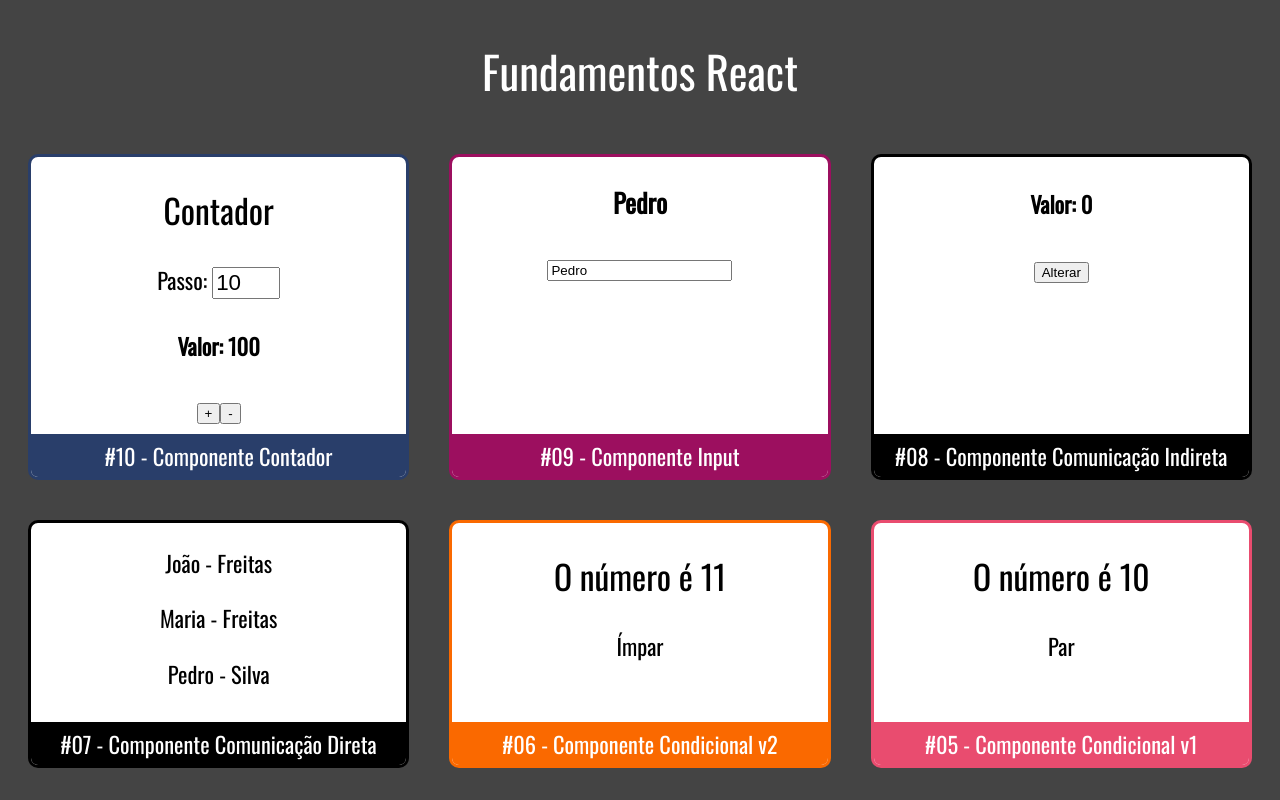
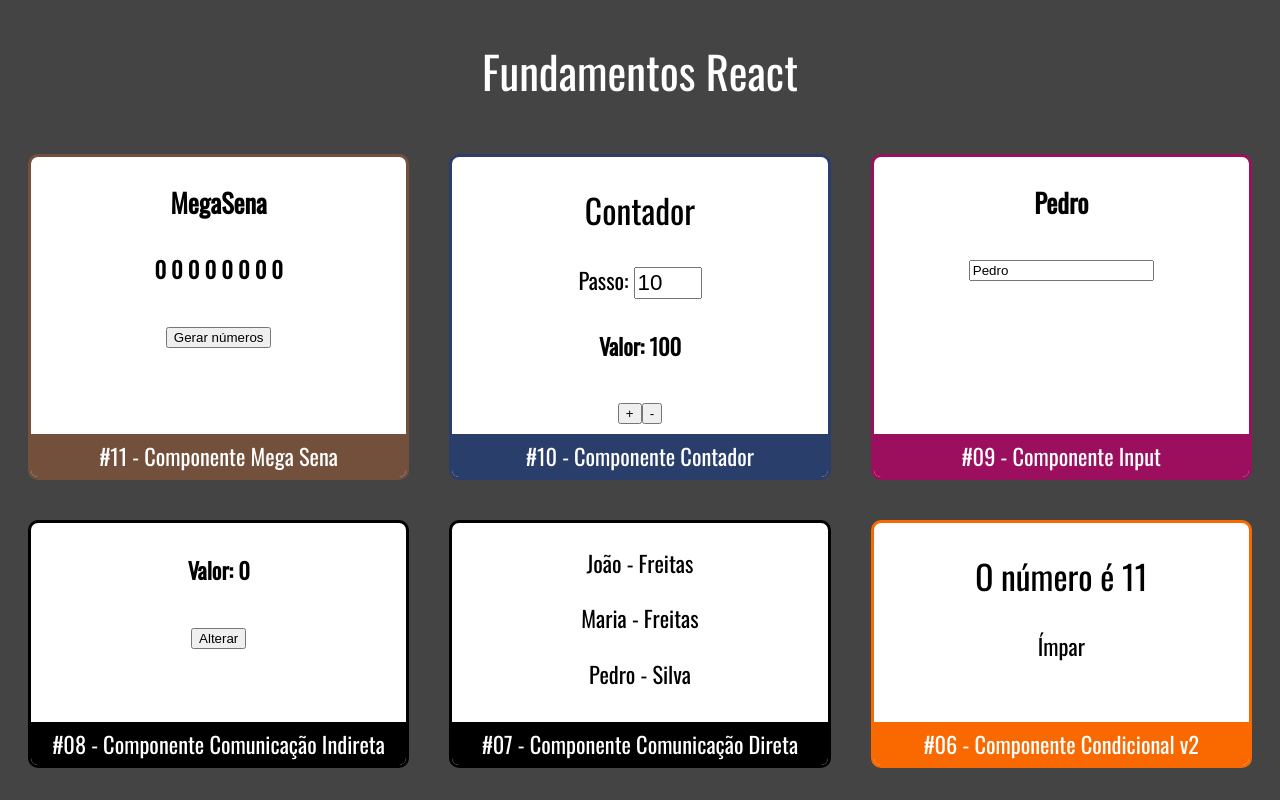
Before and after one commit to MateusMaciel340/masterclass-react-cod3r, a React (Create React App) app: page / in a window 1280 px wide. Shown: the top 800 px of the page. Built offline with nearby package versions, Linux system fonts and the light colour scheme.

Commit message:
Componente Mega Sena | Lógica e implementação

```diff
--- a/src/App.js
+++ b/src/App.js
@@ -14,12 +14,17 @@ import Super from "./components/comunicacao/indireta/Super";
 import Input from "./components/form/Input";
 import Contador from "./components/contador/Contador";
 
+import MegaSena from "./components/mega/Mega";
+
 function App() {
   return (
       <div className="App">
         <h1>Fundamentos React</h1>
 
         <div className="Cards">
+            <Card titulo="#11 - Componente Mega Sena" color="#73503C">
+                <MegaSena qtdNumero={8}></MegaSena>
+            </Card>
             <Card titulo="#10 - Componente Contador" color="#293E6A">
                 <Contador passo={10} valor={100}></Contador>
             </Card>
--- /dev/null
+++ b/src/components/mega/Mega.jsx
@@ -0,0 +1,36 @@
+import React, { useState } from "react";
+
+function MegaSena(props){
+
+    const [numeros, setNumeros] = useState(Array(props.qtdNumero).fill(0));
+
+    function gerarNumerosNaoContidos(array){
+        const min = 1; const max = 60;
+
+        const novoNumero = parseInt(Math.random() * (max - min));
+
+        return array.includes(novoNumero)
+            ? gerarNumerosNaoContidos(array) : novoNumero;
+    }
+
+    function gerarNumeros(){
+        const novoArray = Array(props.qtdNumero)
+            .fill(0)
+            .reduce((a, e) => {
+                const novoNumero = gerarNumerosNaoContidos(a)
+                return [...a, novoNumero]
+            }, [])
+            .sort((a, b) => a - b)
+        setNumeros(novoArray);
+    }
+
+    return(
+        <div>
+            <h3>MegaSena</h3>
+            <h4>{numeros.join(" ")}</h4>
+            <button onClick={gerarNumeros}>Gerar números</button>
+        </div>
+    )
+}
+
+export default MegaSena;
```
